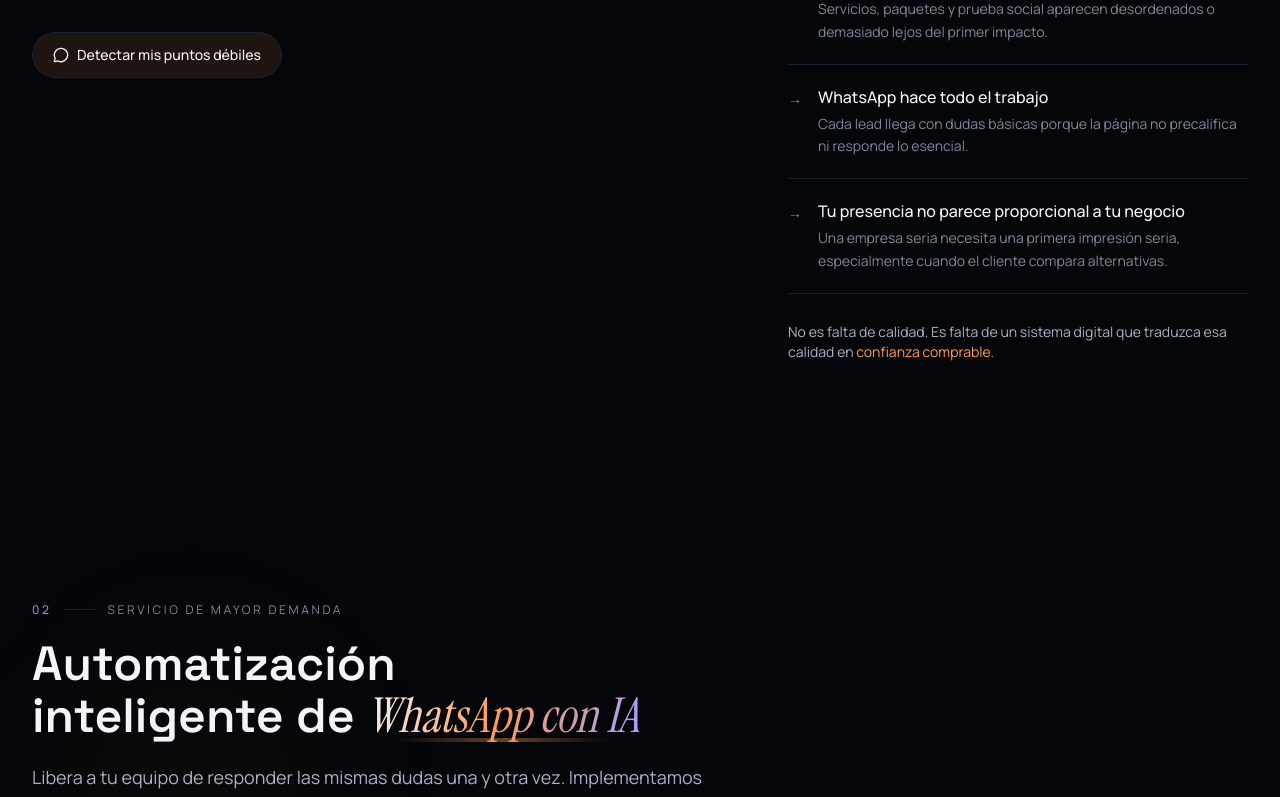
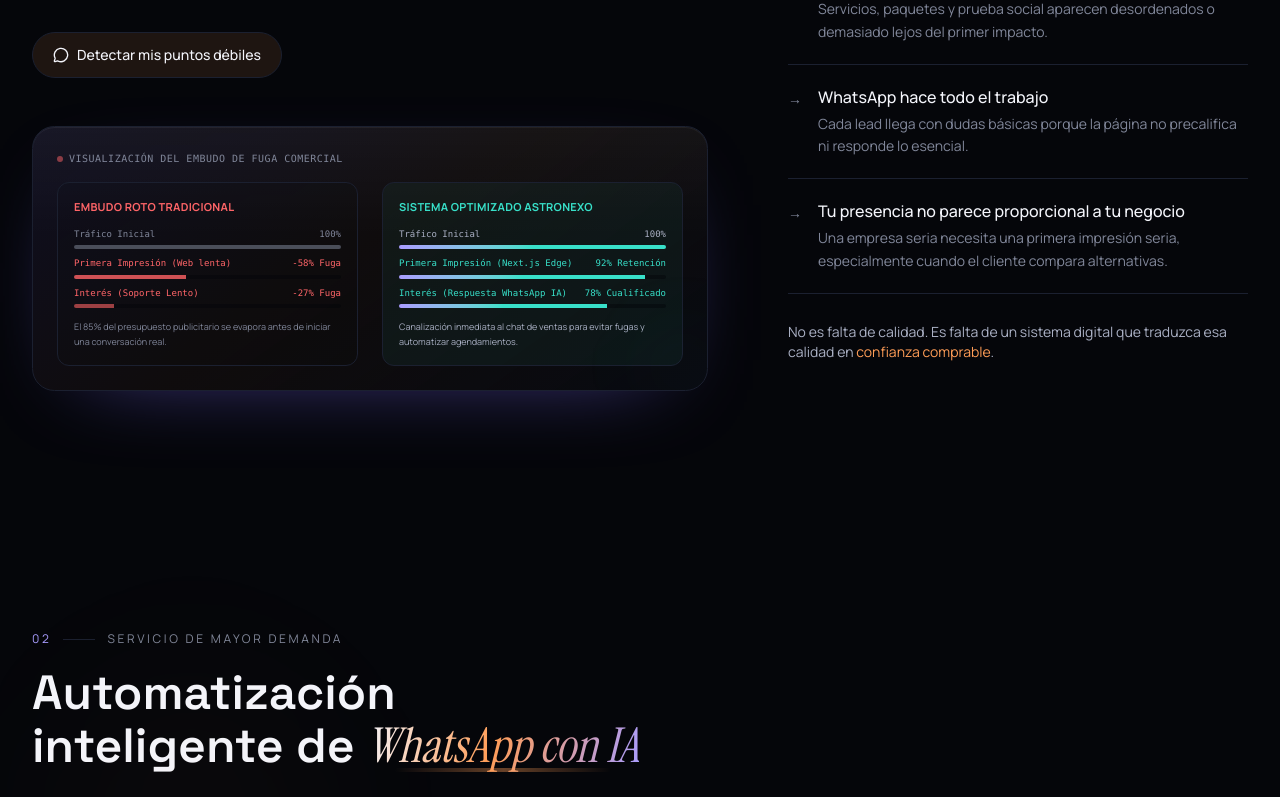
Before and after one commit to orliker/astronexo-studio, a Next.js app: page / in a window 1280 px wide. Shown: the part 2120-2917 px from the top of the page. Built offline with nearby package versions, Linux system fonts and the light colour scheme.

Commit message:
feat: add visual conversion funnel comparison to left column of problem section

```diff
--- a/components/sections/problem.tsx
+++ b/components/sections/problem.tsx
@@ -1,5 +1,6 @@
 "use client";
 
+import { motion } from "framer-motion";
 import { MessageCircle, TrendingUp } from "lucide-react";
 import { Reveal } from "@/components/motion-primitives";
 import { WHATSAPP_URL } from "@/lib/site";
@@ -48,6 +49,114 @@ export function ProblemSection() {
               <MessageCircle size={16} />
               Detectar mis puntos débiles
             </a>
+          </Reveal>
+
+          {/* Nuevo Gráfico Visual para rellenar el espacio y aportar valor de impacto */}
+          <Reveal delay={0.32}>
+            <div className="mt-12 premium-surface rounded-card border border-line bg-void/25 p-5 sm:p-6 shadow-[0_8px_30px_rgb(0,0,0,0.1)] relative overflow-hidden">
+              <div className="pointer-events-none absolute -right-10 -bottom-10 h-32 w-32 rounded-full bg-[radial-gradient(circle,rgba(56,224,201,0.05),transparent_65%)] blur-2xl" />
+
+              <span className="text-[10px] uppercase tracking-wider text-ink-mute flex items-center gap-1.5 mb-4 font-mono">
+                <span className="h-1.5 w-1.5 rounded-full bg-red-400 animate-pulse" />
+                Visualización del Embudo de Fuga Comercial
+              </span>
+
+              <div className="grid gap-6 md:grid-cols-2">
+                {/* Columna 1: Embudo Roto Tradicional */}
+                <div className="rounded-xl border border-line/45 bg-deep/10 p-4 space-y-3">
+                  <span className="block text-[11px] font-bold text-red-400 uppercase tracking-wide">
+                    Embudo Roto Tradicional
+                  </span>
+                  <div className="space-y-2">
+                    {/* Barra 1 */}
+                    <div className="space-y-1">
+                      <div className="flex justify-between text-[9px] text-ink-mute font-mono">
+                        <span>Tráfico Inicial</span>
+                        <span>100%</span>
+                      </div>
+                      <div className="h-1 bg-void/50 rounded-full overflow-hidden">
+                        <div className="h-full bg-ink-mute/55" style={{ width: "100%" }} />
+                      </div>
+                    </div>
+                    {/* Barra 2 */}
+                    <div className="space-y-1">
+                      <div className="flex justify-between text-[9px] text-red-400 font-mono">
+                        <span>Primera Impresión (Web lenta)</span>
+                        <span>-58% Fuga</span>
+                      </div>
+                      <div className="h-1 bg-void/50 rounded-full overflow-hidden">
+                        <div className="h-full bg-red-400/80" style={{ width: "42%" }} />
+                      </div>
+                    </div>
+                    {/* Barra 3 */}
+                    <div className="space-y-1">
+                      <div className="flex justify-between text-[9px] text-red-400 font-mono">
+                        <span>Interés (Soporte Lento)</span>
+                        <span>-27% Fuga</span>
+                      </div>
+                      <div className="h-1 bg-void/50 rounded-full overflow-hidden">
+                        <div className="h-full bg-red-400/60" style={{ width: "15%" }} />
+                      </div>
+                    </div>
+                  </div>
+                  <span className="block text-[9px] text-ink-mute leading-relaxed">
+                    El 85% del presupuesto publicitario se evapora antes de iniciar una conversación real.
+                  </span>
+                </div>
+
+                {/* Columna 2: Sistema Optimizado AstroNexo */}
+                <div className="rounded-xl border border-aurora/25 bg-aurora/5 p-4 space-y-3">
+                  <span className="block text-[11px] font-bold text-aurora uppercase tracking-wide">
+                    Sistema Optimizado AstroNexo
+                  </span>
+                  <div className="space-y-2">
+                    {/* Barra 1 */}
+                    <div className="space-y-1">
+                      <div className="flex justify-between text-[9px] text-ink-soft font-mono">
+                        <span>Tráfico Inicial</span>
+                        <span>100%</span>
+                      </div>
+                      <div className="h-1 bg-void/50 rounded-full overflow-hidden">
+                        <div className="h-full bg-gradient-to-r from-nebula-soft via-aurora to-aurora" style={{ width: "100%" }} />
+                      </div>
+                    </div>
+                    {/* Barra 2 */}
+                    <div className="space-y-1">
+                      <div className="flex justify-between text-[9px] text-aurora font-mono">
+                        <span>Primera Impresión (Next.js Edge)</span>
+                        <span>92% Retención</span>
+                      </div>
+                      <div className="h-1 bg-void/50 rounded-full overflow-hidden">
+                        <motion.div
+                          className="h-full bg-gradient-to-r from-nebula-soft via-aurora to-aurora"
+                          initial={{ width: 0 }}
+                          animate={{ width: "92%" }}
+                          transition={{ duration: 1, ease: "easeOut" }}
+                        />
+                      </div>
+                    </div>
+                    {/* Barra 3 */}
+                    <div className="space-y-1">
+                      <div className="flex justify-between text-[9px] text-aurora font-mono">
+                        <span>Interés (Respuesta WhatsApp IA)</span>
+                        <span>78% Cualificado</span>
+                      </div>
+                      <div className="h-1 bg-void/50 rounded-full overflow-hidden">
+                        <motion.div
+                          className="h-full bg-gradient-to-r from-nebula-soft via-aurora to-aurora"
+                          initial={{ width: 0 }}
+                          animate={{ width: "78%" }}
+                          transition={{ duration: 1.2, ease: "easeOut" }}
+                        />
+                      </div>
+                    </div>
+                  </div>
+                  <span className="block text-[9px] text-ink-soft leading-relaxed">
+                    Canalización inmediata al chat de ventas para evitar fugas y automatizar agendamientos.
+                  </span>
+                </div>
+              </div>
+            </div>
           </Reveal>
         </div>
 
```
